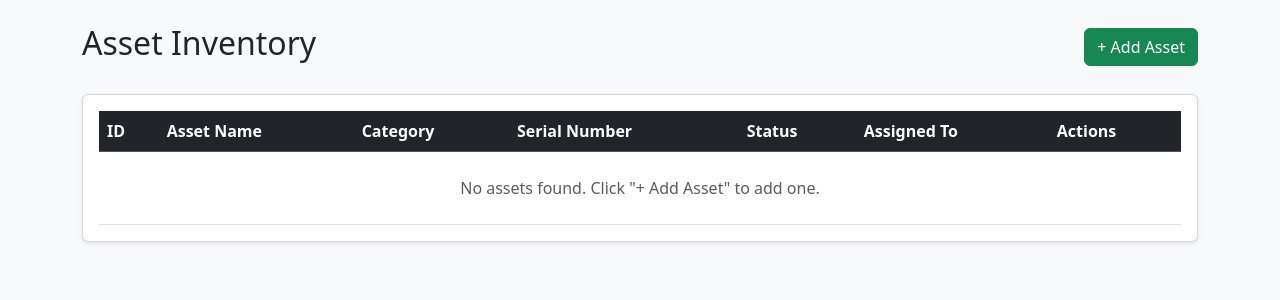
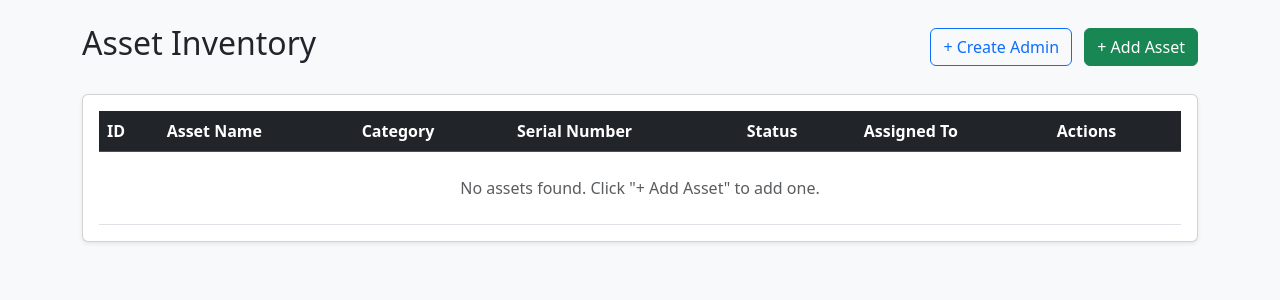
Before and after one commit to workajithpeetla-art/AssetManagment, a Flask app: page / in a window 1280 px wide. Shown: the part 56-356 px from the top of the page. Run offline with Flask 3, Linux system fonts and the light colour scheme; a user stored in the database is signed in; data that the repository does not hold is empty.

Commit message:
Add Create Admin user option to dashboard interface

```diff
--- a/AssetManagment/app.py
+++ b/AssetManagment/app.py
@@ -113,6 +113,34 @@ def logout():
     logout_user()
     return redirect(url_for('login'))
 
+@app.route('/admin/create-user', methods=['POST'])
+@login_required
+def create_user_route():
+    if current_user.role != 'admin':
+        flash('Unauthorized action.', 'danger')
+        return redirect(url_for('dashboard'))
+
+    username = request.form.get('username', '').strip()
+    password = request.form.get('password', '').strip()
+
+    if not username or not password:
+        flash('Username and password are required.', 'danger')
+        return redirect(url_for('dashboard'))
+
+    hashed_pw = generate_password_hash(password, method='pbkdf2:sha256')
+    conn = get_db_connection()
+    try:
+        conn.execute('INSERT INTO users (username, password, role) VALUES (?, ?, ?)',
+                     (username, hashed_pw, 'admin'))
+        conn.commit()
+        flash(f'Admin user "{username}" created successfully!', 'success')
+    except sqlite3.IntegrityError:
+        flash(f'Error: Username "{username}" already exists.', 'danger')
+    finally:
+        conn.close()
+
+    return redirect(url_for('dashboard'))
+
 @app.route('/asset/add', methods=['POST'])
 @login_required
 def add_asset():
--- a/AssetManagment/templates/dashboard.html
+++ b/AssetManagment/templates/dashboard.html
@@ -3,7 +3,10 @@
 {% block content %}
 <div class="d-flex justify-content-between align-items-center mb-4">
     <h2>Asset Inventory</h2>
-    <button class="btn btn-success" data-bs-toggle="modal" data-bs-target="#addAssetModal">+ Add Asset</button>
+    <div>
+        <button class="btn btn-outline-primary me-2" data-bs-toggle="modal" data-bs-target="#addAdminModal">+ Create Admin</button>
+        <button class="btn btn-success" data-bs-toggle="modal" data-bs-target="#addAssetModal">+ Add Asset</button>
+    </div>
 </div>
 
 <div class="card shadow-sm">
@@ -101,6 +104,33 @@
     </div>
 </div>
 
+<!-- Create Admin Modal -->
+<div class="modal fade" id="addAdminModal" tabindex="-1">
+    <div class="modal-dialog">
+        <div class="modal-content">
+            <form action="{{ url_for('create_user_route') }}" method="POST">
+                <div class="modal-header">
+                    <h5 class="modal-title">Create New Admin User</h5>
+                    <button type="button" class="btn-close" data-bs-dismiss="modal"></button>
+                </div>
+                <div class="modal-body">
+                    <div class="mb-3">
+                        <label class="form-label">Admin Username</label>
+                        <input type="text" class="form-control" name="username" placeholder="e.g. ajith" required>
+                    </div>
+                    <div class="mb-3">
+                        <label class="form-label">Admin Password</label>
+                        <input type="password" class="form-control" name="password" placeholder="Enter secure password" required>
+                    </div>
+                </div>
+                <div class="modal-footer">
+                    <button type="submit" class="btn btn-primary">Create Admin</button>
+                </div>
+            </form>
+        </div>
+    </div>
+</div>
+
 <!-- Add Asset Modal -->
 <div class="modal fade" id="addAssetModal" tabindex="-1">
     <div class="modal-dialog">
```
